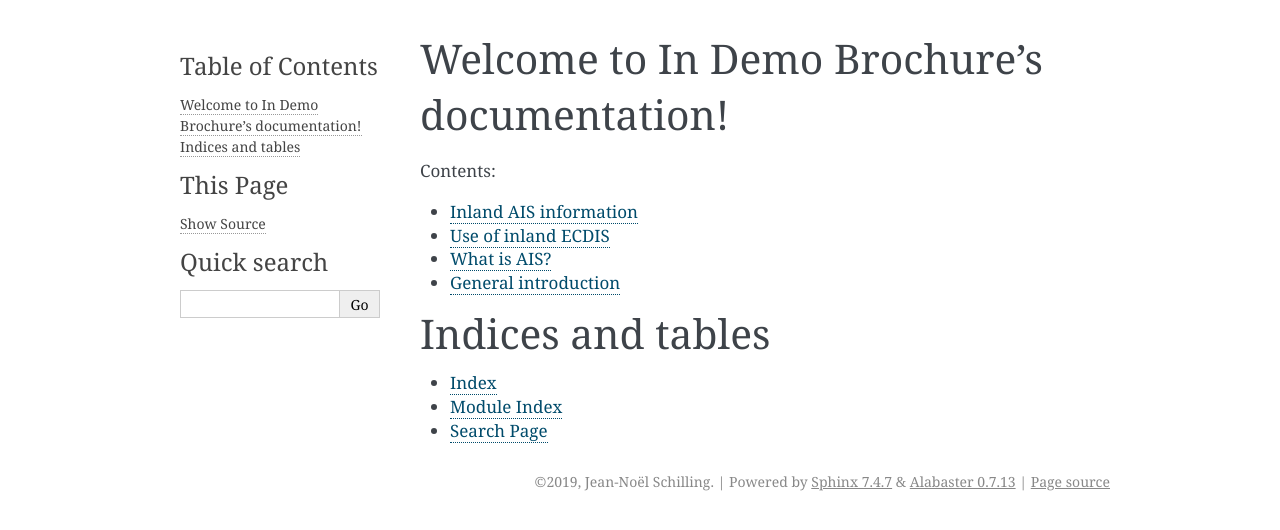
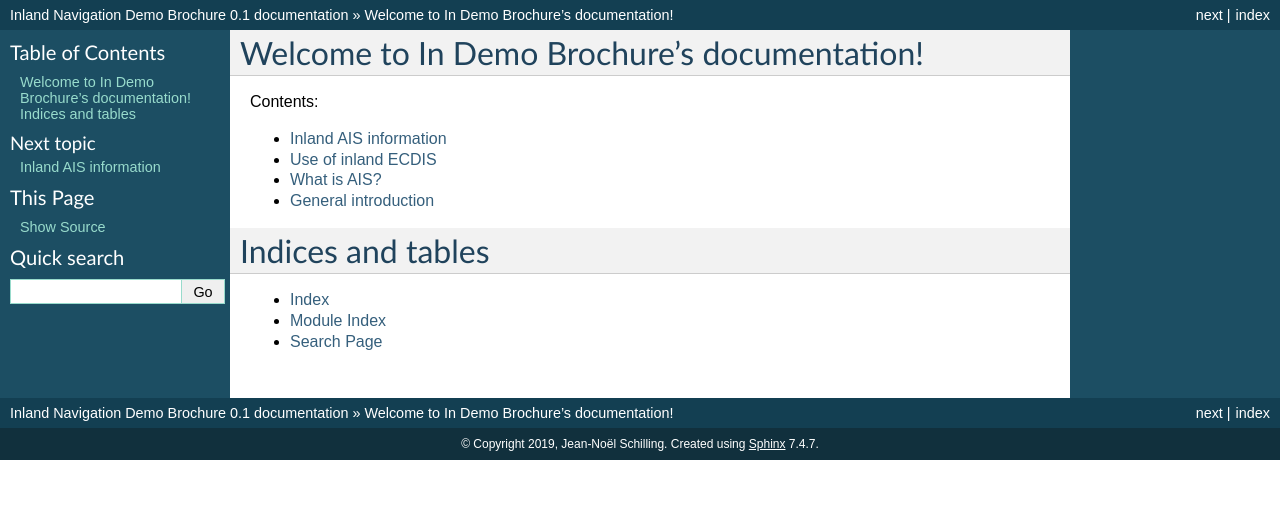
Before and after one commit to jnschilling/in-demo-brochure, a Sphinx documentation site: the page built from docs/index.rst, in a window 1280 px wide. Shown: the top 530 px of the page. Built offline with Sphinx 7.4.7, drawn with Linux system fonts in a browser that asks for light colours.

Commit message:
theme
change theme

```diff
--- a/docs/conf.py
+++ b/docs/conf.py
@@ -19,12 +19,12 @@
 
 # -- Project information -----------------------------------------------------
 
-project = 'In Demo Brochure'
+project = 'Inland Navigation Demo Brochure'
 copyright = '2019, Jean-Noël Schilling'
 author = 'Jean-Noël Schilling'
 
 # The short X.Y version
-version = ''
+version = '0.0'
 # The full version, including alpha/beta/rc tags
 release = '0.1'
 
@@ -74,7 +74,7 @@ pygments_style = None
 # The theme to use for HTML and HTML Help pages.  See the documentation for
 # a list of builtin themes.
 #
-html_theme = 'alabaster'
+html_theme = 'default'
 
 # Theme options are theme-specific and customize the look and feel of a theme
 # further.  For a list of options available for each theme, see the
```
